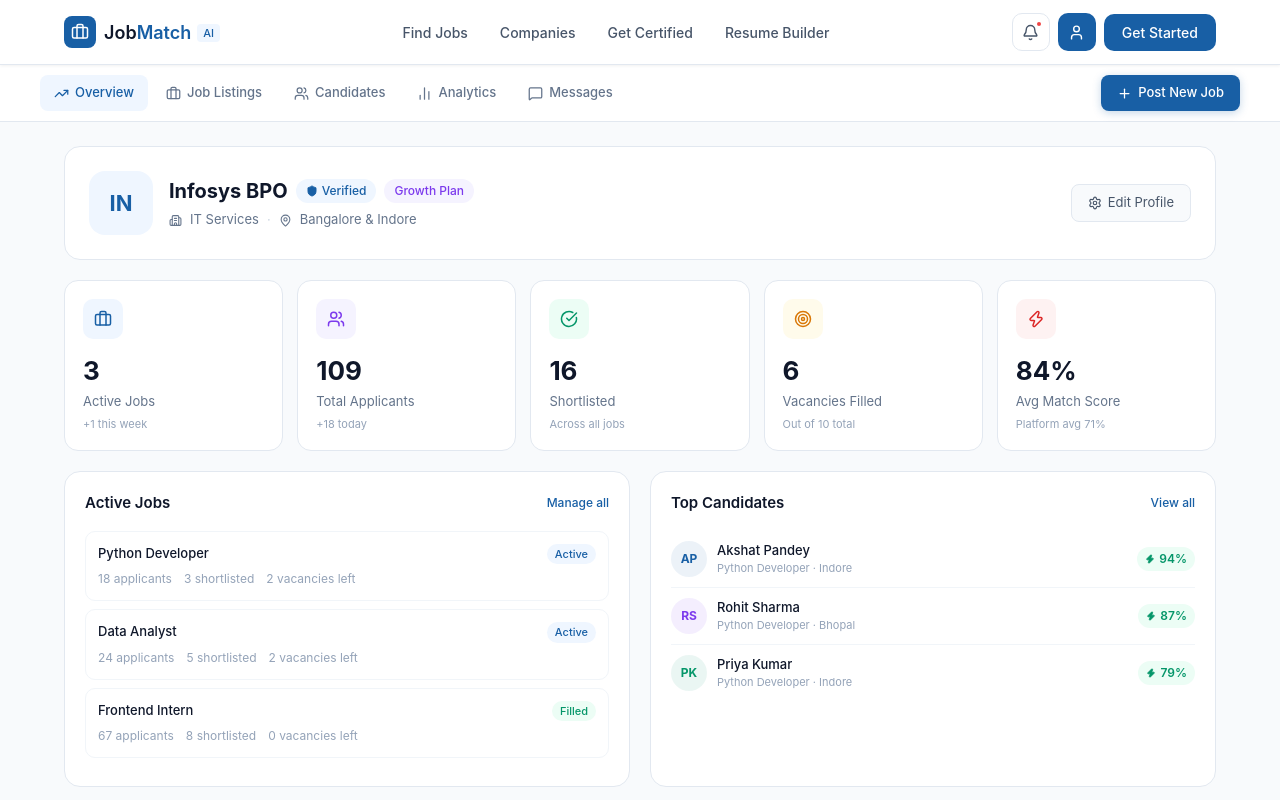
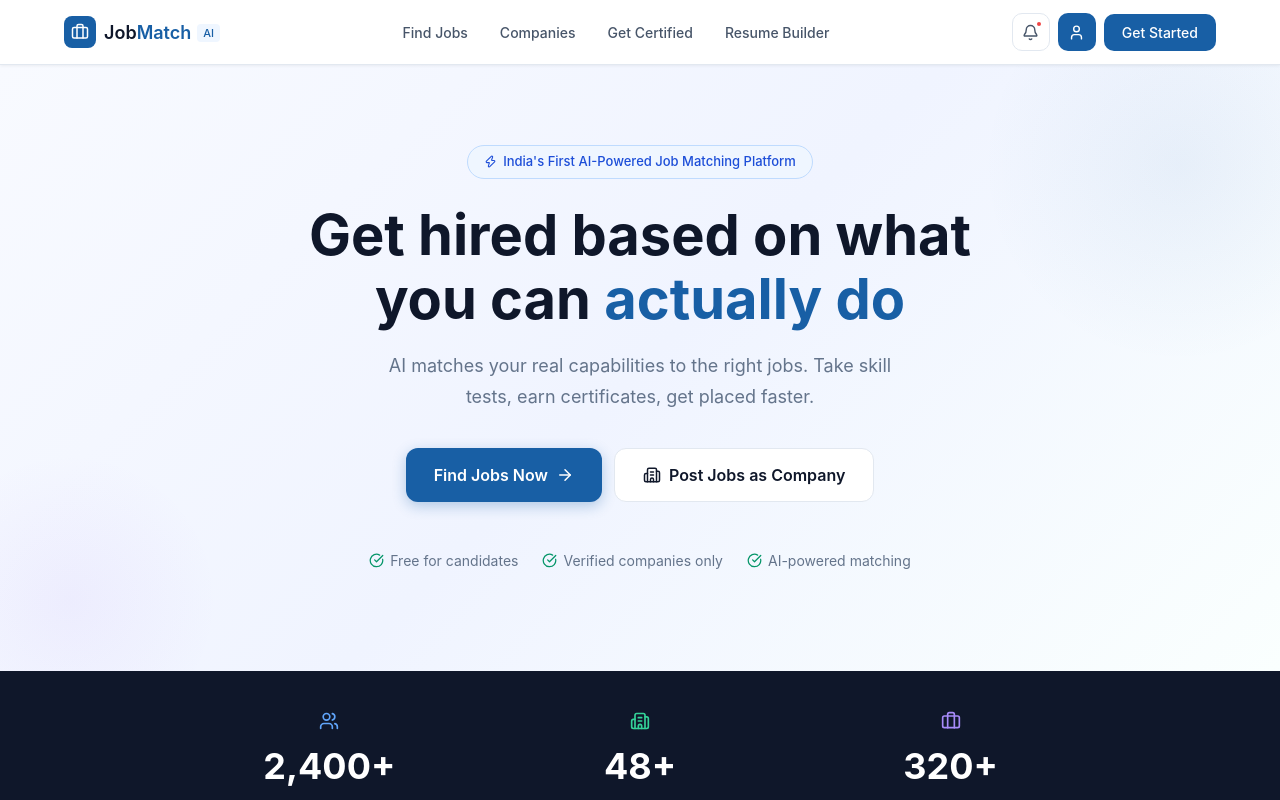
Before and after one commit to Akshatpandey2007/jobmatch-ai, a React (Create React App) app in the folder frontend/: page / in a window 1280 px wide. Shown: the top 800 px of the page. Built offline with nearby package versions, Linux system fonts and the light colour scheme.

Commit message:
Update App.js

```diff
--- a/frontend/src/App.js
+++ b/frontend/src/App.js
@@ -1,4 +1,4 @@
-import { useState } from 'react';
+import { Routes, Route, Navigate } from 'react-router-dom';
 import Navbar from './components/Navbar';
 import LandingPage from './pages/LandingPage';
 import LoginPage from './pages/LoginPage';
@@ -7,16 +7,15 @@
 import CompanyDashboard from './pages/company/CompanyDashboard';
 
 function App() {
-  const [currentPage, setCurrentPage] = useState('company');
-
   return (
-    <div>
-      {currentPage === 'landing' && <><Navbar /><LandingPage /></>}
-      {currentPage === 'login' && <LoginPage />}
-      {currentPage === 'signup' && <SignupPage />}
-      {currentPage === 'dashboard' && <><Navbar /><Dashboard /></>}
-      {currentPage === 'company' && <><Navbar /><CompanyDashboard /></>}
-    </div>
+    <Routes>
+      <Route path="/" element={<><Navbar /><LandingPage /></>} />
+      <Route path="/login" element={<LoginPage />} />
+      <Route path="/signup" element={<SignupPage />} />
+      <Route path="/dashboard" element={<><Navbar /><Dashboard /></>} />
+      <Route path="/company/dashboard" element={<><Navbar /><CompanyDashboard /></>} />
+      <Route path="*" element={<Navigate to="/" />} />
+    </Routes>
   );
 }
 
```
